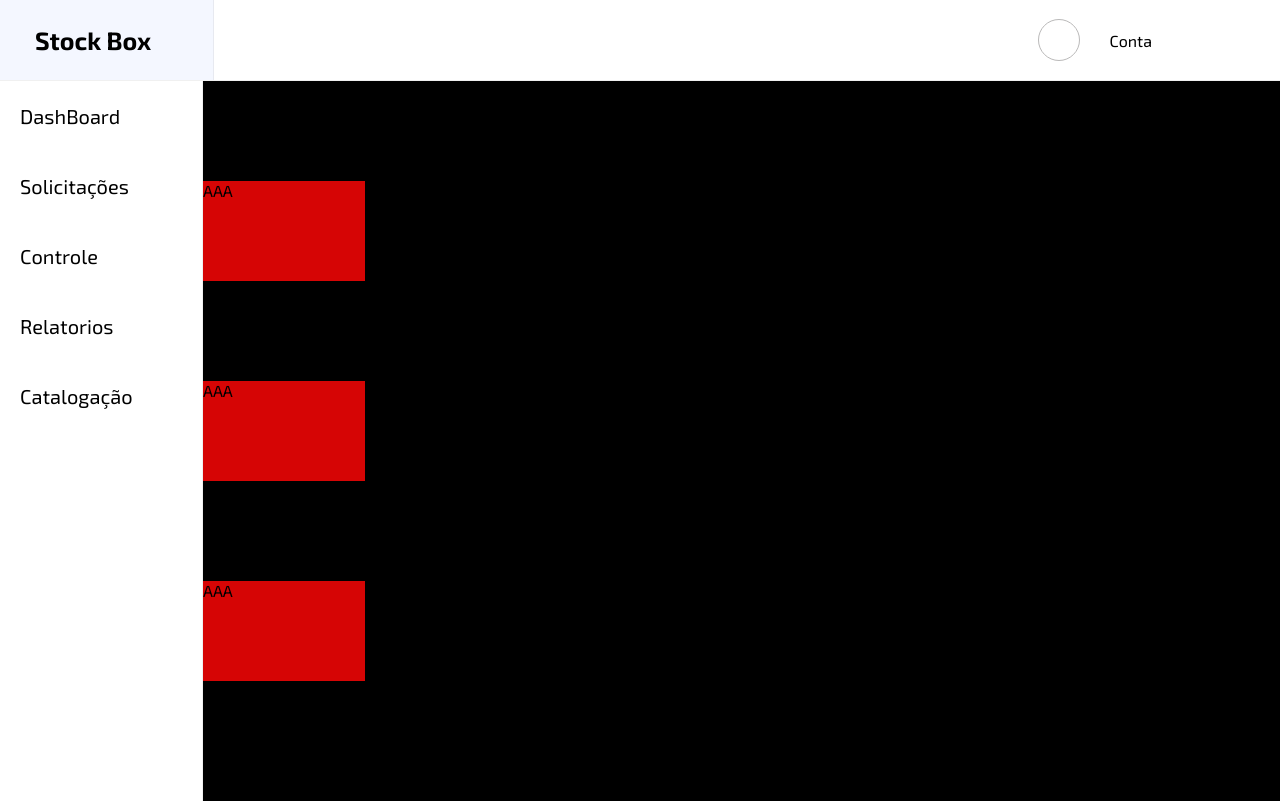
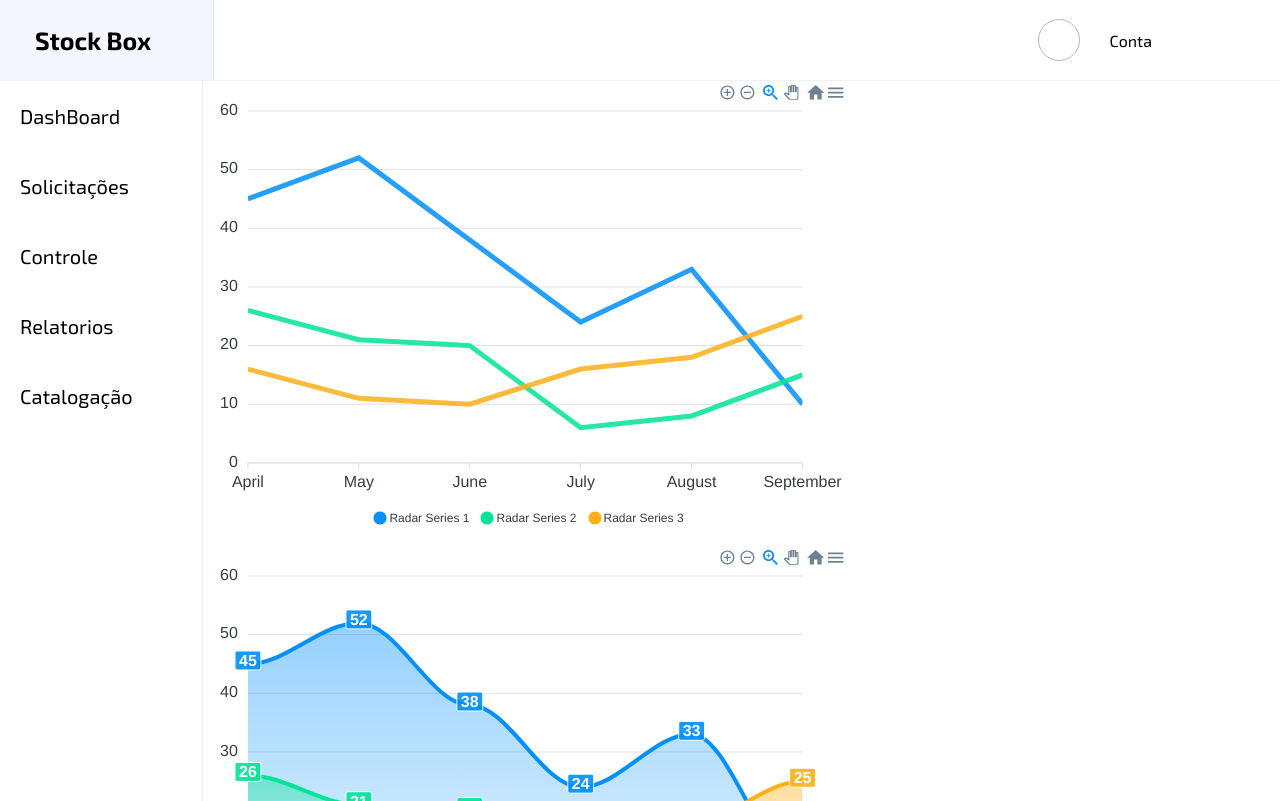
Before and after one commit to onDashCorporation/frontend, a React (Vite) app: page /dashboard in a window 1280 px wide. Built offline with nearby package versions, Linux system fonts and the light colour scheme.

Commit message:
Feat: fix a styled and add dropdowndelete

```diff
--- a/src/pages/Dashboard/dashboard.jsx
+++ b/src/pages/Dashboard/dashboard.jsx
@@ -1,17 +1,124 @@
 import * as S from "./style";
 import Nav from "../../components/nav/nav";
 import Header from "../../components/header/header";
+import React from 'react';
+import Chart from 'react-apexcharts';
+const Dashboard = () => {
+  // const options = {
+  //   chart: {
+  //     id: 'basic-line'
+  //   },
+  //   xaxis: {
+  //     categories: ['Jan', 'Feb', 'Mar', 'Apr', 'May', 'Jun', 'Jul', 'Aug', 'Sep', 'Oct', 'Nov', 'Dec']
+  //   }
+  // };
 
-const Dashboard = () => {
+  // const series = [{
+  //   name: 'Series 1',
+  //   data: [30, 40, 35, 50, 49, 60, 70, 91, 125, 130, 150, 200]
+  // }];
+
+ const line = {
+    series: [
+      {
+        name: "Radar Series 1",
+        data: [45, 52, 38, 24, 33, 10]
+      },
+      {
+        name: "Radar Series 2",
+        data: [26, 21, 20, 6, 8, 15]
+      },
+      {
+        name: "Radar Series 3",
+        data: [16, 11, 10, 16, 18, 25]
+      },
+    ],
+    labels: ['April', 'May', 'June', 'July', 'August', 'September']
+
+  }
+ const bar = {
+    series: [
+      {
+        name: "Radar Series 1",
+        data: [45, 52, 38, 24, 33, 10]
+      },
+      {
+        name: "Radar Series 2",
+        data: [26, 21, 20, 6, 8, 15]
+      },
+      {
+        name: "Radar Series 3",
+        data: [16, 11, 10, 16, 18, 25]
+      },
+    ],
+    labels: ['April', 'May', 'June', 'July', 'August', 'September']
+
+  }
+  const options = {
+    series: [
+      {
+        name: "Radar Series 1",
+        data: [45, 52, 38, 24, 33, 10]
+      },
+      {
+        name: "Radar Series 2",
+        data: [26, 21, 20, 6, 8, 15]
+      },
+      {
+        name: "Radar Series 3",
+        data: [16, 11, 10, 16, 18, 25]
+      },
+    ],
+    chart: {
+    type: 'area',
+    height: 350,
+    stacked: true,
+    events: {
+      selection: function (chart, e) {
+        console.log(new Date(e.xaxis.min))
+      }
+    },
+  },
+  colors: ['#008FFB', '#00E396', '#CED4DC'],
+  dataLabels: {
+    enabled: false
+  },
+  stroke: {
+    curve: 'monotoneCubic'
+  },
+  fill: {
+    type: 'gradient',
+    gradient: {
+      opacityFrom: 0.6,
+      opacityTo: 0.8,
+    }
+  },
+  legend: {
+    position: 'top',
+    horizontalAlign: 'left'
+  },
+  xaxis: {
+    type: 'datetime'
+  },
+  };
+
+
   return (
     <S.Content>
       <Header />
       <S.test>
         <Nav />
         <S.Container>
-          <S.IN>AAA</S.IN>
-          <S.IN>AAA</S.IN>
-          <S.IN>AAA</S.IN>
+          <S.LibConatiner>
+            <S.Lib>
+
+            <Chart options={line} series={line.series} type="line" height={450} width={650} />
+            <Chart options={bar} series={bar.series} type="area" height={450} width={650} />
+            <Chart options={options} series={options.series} type="area" height={450} width={650} />
+            </S.Lib>
+          </S.LibConatiner>
+
+
         </S.Container>
       </S.test>
     </S.Content>
--- a/src/pages/Dashboard/style.jsx
+++ b/src/pages/Dashboard/style.jsx
@@ -9,7 +9,6 @@ export const test = styled.div`
   display: flex;
 `;
 export const Container = styled.div`
-  background-color: #000000;
   overflow-y: auto;
   width: 100%;
   height: 90vh;
@@ -19,10 +18,14 @@ export const Container = styled.div`
   align-items: center;
 `;
 
-export const IN = styled.div`
-  margin-top: 100px;
-  margin-bottom: 100px;
-  background-color: #d60505;
-  width: 15%;
-  height: 100px;
+export const LibConatiner = styled.div`
+display: flex;
+flex-wrap: wrap;
+  width: 100%;
+  height: 700px;
 `;
+export const Lib = styled.div`
+width: 800px;
+height: 800px;
+
+`;
```
